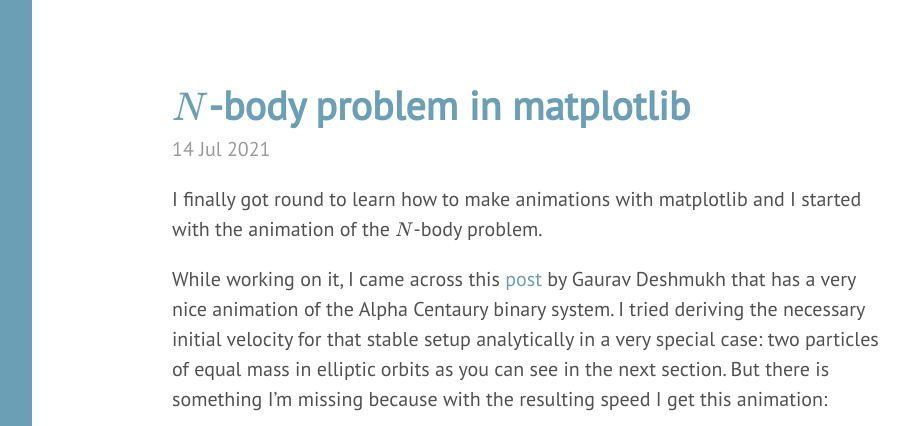
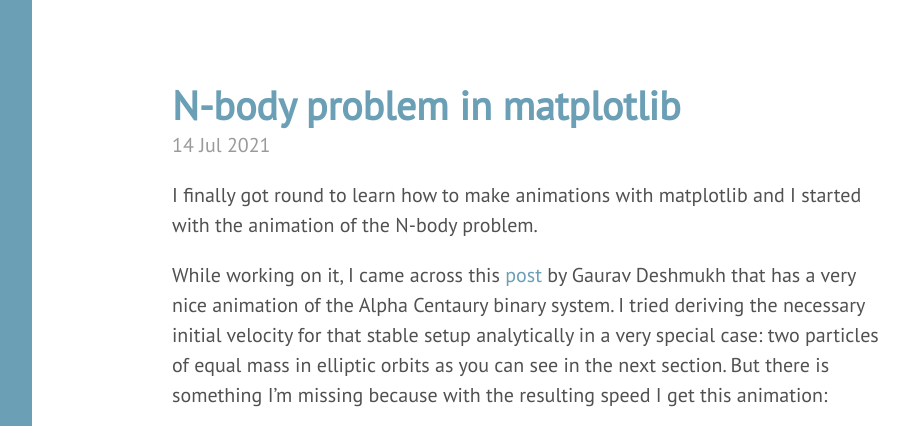
Before and after one commit to homomorfismo/blog, a Jekyll site: the page built from _posts/2021-07-14-Two-body-problem.md, in a window 1280 px wide and 900 px high, cut to the strip 0-426 px from the top of the window. Shown: the whole strip, without its empty margins (288-1197 px from the left). Built offline with Jekyll 4.4.1, drawn with Linux system fonts in a browser that asks for light colours; nearby versions of some CDN libraries.

```diff
--- a/_posts/2021-07-14-Two-body-problem.md
+++ b/_posts/2021-07-14-Two-body-problem.md
@@ -1,9 +1,9 @@
 ---
 layout: post
-title: $N$-body problem in matplotlib
+title: N-body problem in matplotlib
 ---
 
-I finally got round to learn how to make animations with matplotlib and I started with the animation of the $N$-body problem.
+I finally got round to learn how to make animations with matplotlib and I started with the animation of the N-body problem.
 
 While working on it, I came across this [post](https://towardsdatascience.com/modelling-the-three-body-problem-in-classical-mechanics-using-python-9dc270ad7767) by Gaurav Deshmukh that has a very nice animation of the Alpha Centaury binary system. I tried deriving the necessary initial velocity for that stable setup analytically in a very special case: two particles of equal mass in elliptic orbits as you can see in the next section. But there is something I'm missing because with the resulting speed I get this animation:
 
```
